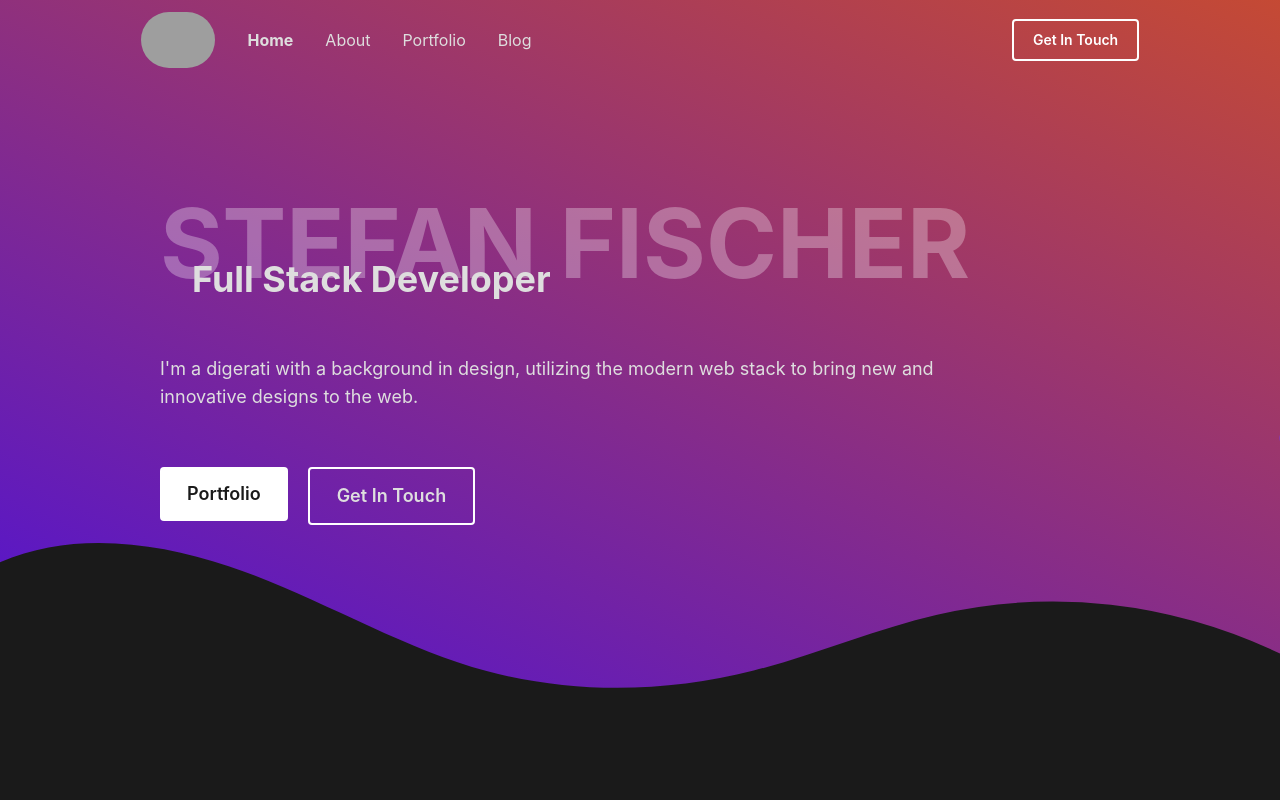
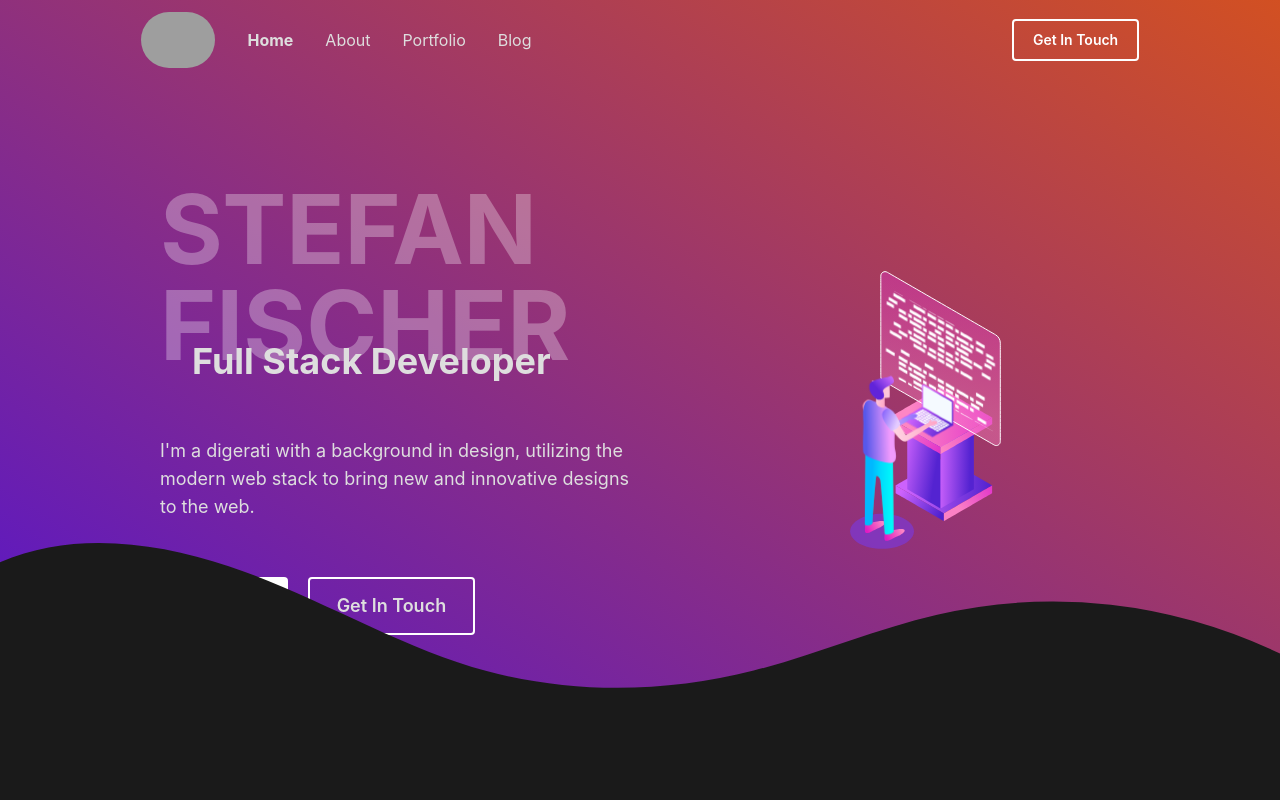
Before and after one commit to RevenantEverest/Stefischer, a React (Vite) app: page / in a window 1280 px wide. Shown: the top 800 px of the page. Built offline with nearby package versions, Linux system fonts and the light colour scheme; grey boxes are pictures that could not be loaded.

Commit message:
Adjust responsive styles in Jumbotron

```diff
--- a/src/components/Home/Jumbotron.tsx
+++ b/src/components/Home/Jumbotron.tsx
@@ -24,25 +24,25 @@ function Jumbotron({ scrollElements }: JumbotronProps) {
     const buttonSize: "lg" | "md" = dimensions.width > BREAKPOINTS.LG ? "lg" : "md";
 
     return(
-        <Flex className={`w-full h-5/6 py-20 px-0 md:px-10 lg:px-40 bg-gradient-to-tr from-primary to-secondary justify-center items-center`}>
-            <Flex className="h-[70vh] md:h-[66vh] lg:h-[70vh] w-[100vw]">
-                <Box flex="1.5 1 1" className="flex items-center text-center md:text-left">
+        <Flex className={`py-20 lg:py-32 bg-gradient-to-tr from-primary to-secondary justify-center items-center`}>
+            <Flex className="h-[70vh] md:h-[66vh] lg:h-[70vh] w-[100vw] md:px-20 xl:px-40">
+                <Box className="flex items-center text-center md:text-left xl:w-9/12">
                     <motion.div
                         className="w-full"
                         initial={{ x: "-200vw" }}
                         animate={{ x: 0 }}
                         transition={{ duration: 1, delay: .5, type: "spring" }}
                     >
-                        <Flex className="flex-col items-center justify-center lg:items-start w-[99vw] md:w-full">
+                        <Flex className="flex-col items-center justify-center xl:items-start w-[99vw] md:w-full">
                             <h1 className="text-[5rem] leading-[1] md:text-6xl lg:text-8xl font-bold uppercase text-white/30">Stefan Fischer</h1>
                             <h2 className="text-4xl leading-[1] md:text-3xl lg:text-4xl font-bold -mt-8 md:ml-8">Full Stack Developer</h2>
                             <br />
-                            <div className="text-lg mt-4 lg:mt-8 w-full text-center md:text-center lg:text-left md:w-3/4">
+                            <div className="text-lg mt-4 lg:mt-8 w-11/12 text-center md:text-center xl:text-left md:w-10/12">
                                 <p>
                                     I'm a digerati with a background in design, utilizing the modern web stack to bring new and innovative designs to the web.
                                 </p>
                             </div>
-                            <div className="flex gap-5 text-lg mt-5 lg:mt-14 w-full md:w-3/4 justify-center lg:justify-start">
+                            <div className="flex gap-5 text-lg mt-5 lg:mt-14 w-full md:w-3/4 justify-center xl:justify-start">
                                 <Link to="/portfolio">
                                     <Button color="white" size={buttonSize}>
                                         <p className="font-semibold">Portfolio</p>
@@ -61,9 +61,9 @@ function Jumbotron({ scrollElements }: JumbotronProps) {
                         </Flex>
                     </motion.div>
                 </Box>
-                <Box flex="1 0 0" className="hidden md:flex">
+                <Box className="hidden xl:flex w-3/6 justify-center">
                     <motion.div
-                        className="flex justify-end"
+                        className="flex items-center justify-center"
                         initial={{ x: "200vw" }}
                         animate={{ x: 0 }}
                         transition={{ duration: 1, delay: .8, type: "spring" }}
```
